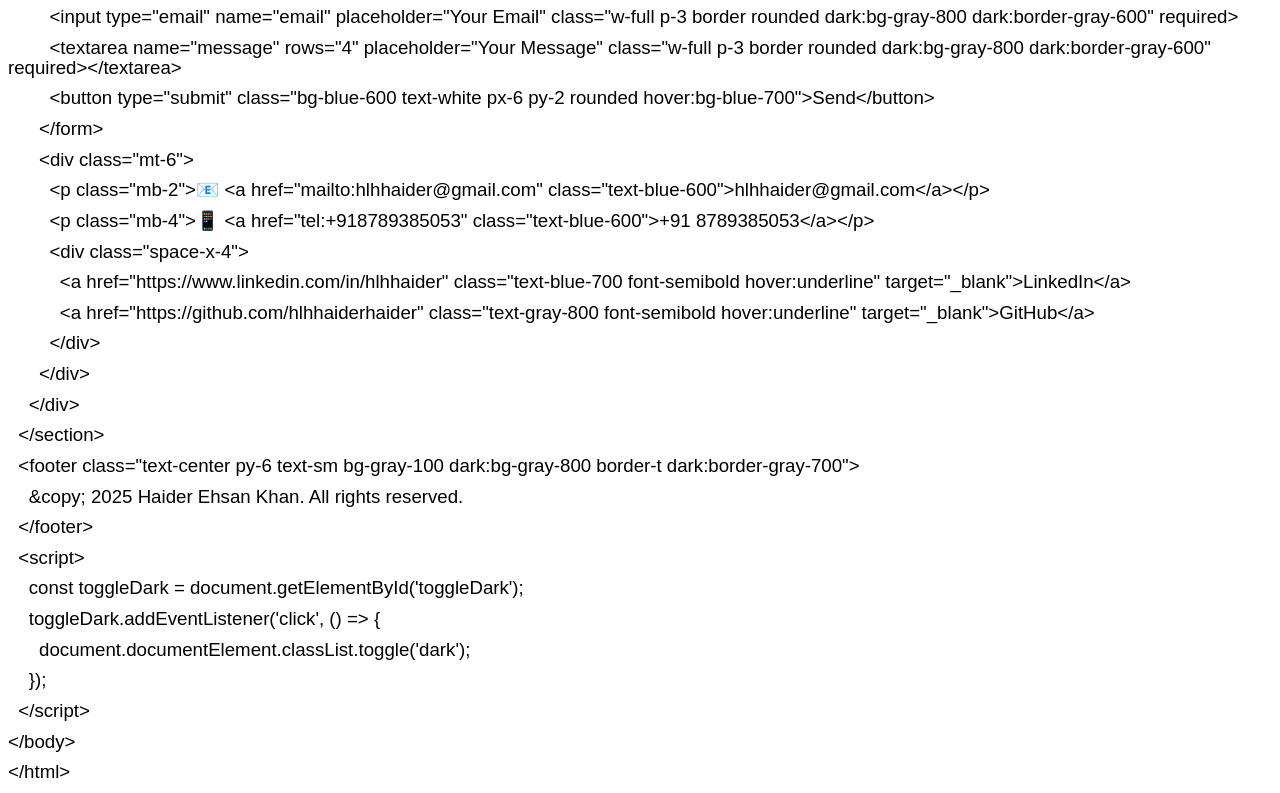
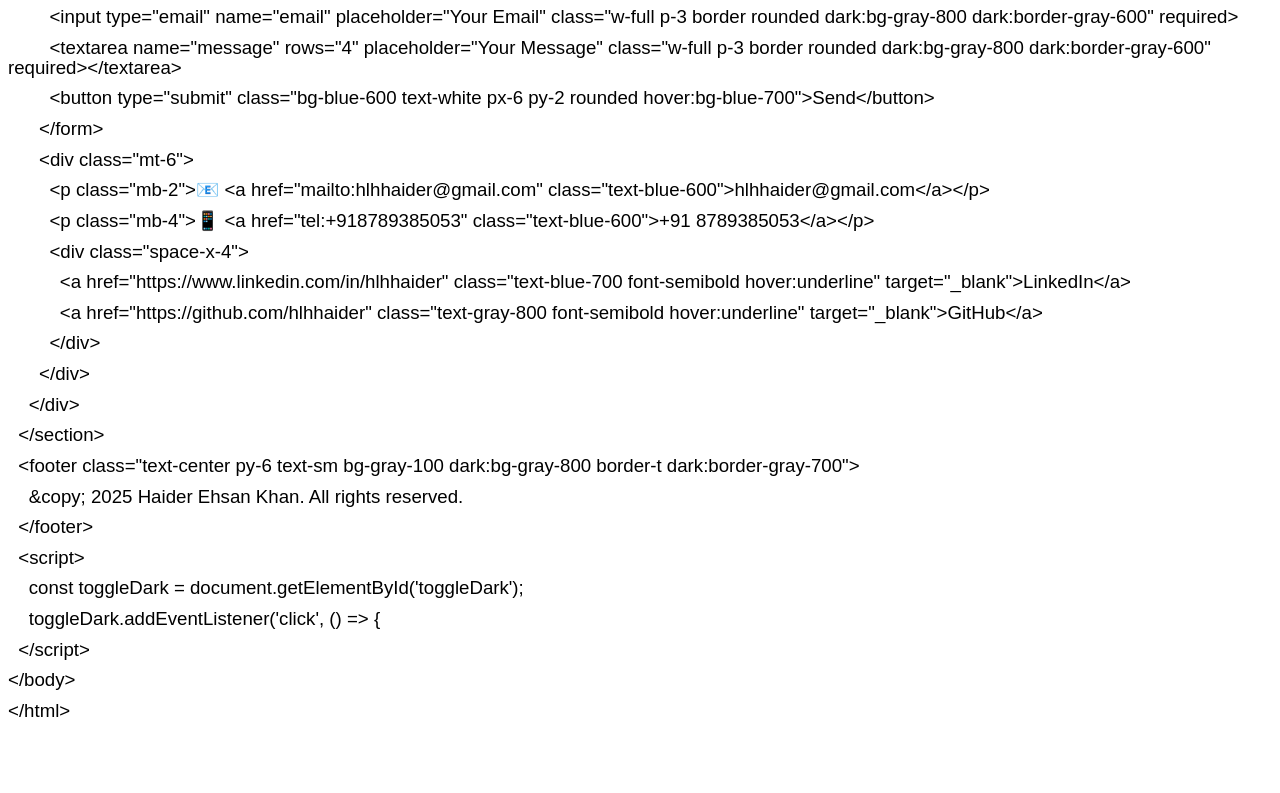
Before and after one commit to hlhhaider/hlhhaider.github.io, a plain HTML site: page index.html in a window 1280 px wide. Shown: the part 3978-4771 px from the top of the page. After the commit the page ends 4710 px from the top, so only its background shows below. Drawn offline with Linux system fonts and the light colour scheme.

Commit message:
Add files via upload

```diff
--- a/index.html
+++ b/index.html
@@ -617,7 +617,7 @@ target=&quot;_blank&quot;&gt;LinkedIn&lt;/a&gt;</span>﻿</p>
 
 <p class=MsoNormal><span style='font-size:14.0pt;line-height:107%;font-family:
 "Microsoft YaHei",sans-serif'>&nbsp;&nbsp;&nbsp;&nbsp;&nbsp;&nbsp;&nbsp;&nbsp;&nbsp;&nbsp;&lt;a
-href=&quot;https://github.com/hlhhaiderhaider&quot; class=&quot;text-gray-800
+href=&quot;https://github.com/hlhhaider&quot; class=&quot;text-gray-800
 font-semibold hover:underline&quot;
 target=&quot;_blank&quot;&gt;GitHub&lt;/a&gt;</span>﻿</p>
 
@@ -661,12 +661,6 @@ document.getElementById('toggleDark');</span>﻿</p>
 () =&gt; {</span>﻿</p>
 
 <p class=MsoNormal><span style='font-size:14.0pt;line-height:107%;font-family:
-"Microsoft YaHei",sans-serif'>&nbsp;&nbsp;&nbsp;&nbsp;&nbsp;&nbsp;document.documentElement.classList.toggle('dark');</span>﻿</p>
-
-<p class=MsoNormal><span style='font-size:14.0pt;line-height:107%;font-family:
-"Microsoft YaHei",sans-serif'>&nbsp;&nbsp;&nbsp;&nbsp;});</span>﻿</p>
-
-<p class=MsoNormal><span style='font-size:14.0pt;line-height:107%;font-family:
 "Microsoft YaHei",sans-serif'>&nbsp;&nbsp;&lt;/script&gt;</span>﻿</p>
 
 <p class=MsoNormal><span style='font-size:14.0pt;line-height:107%;font-family:
```
